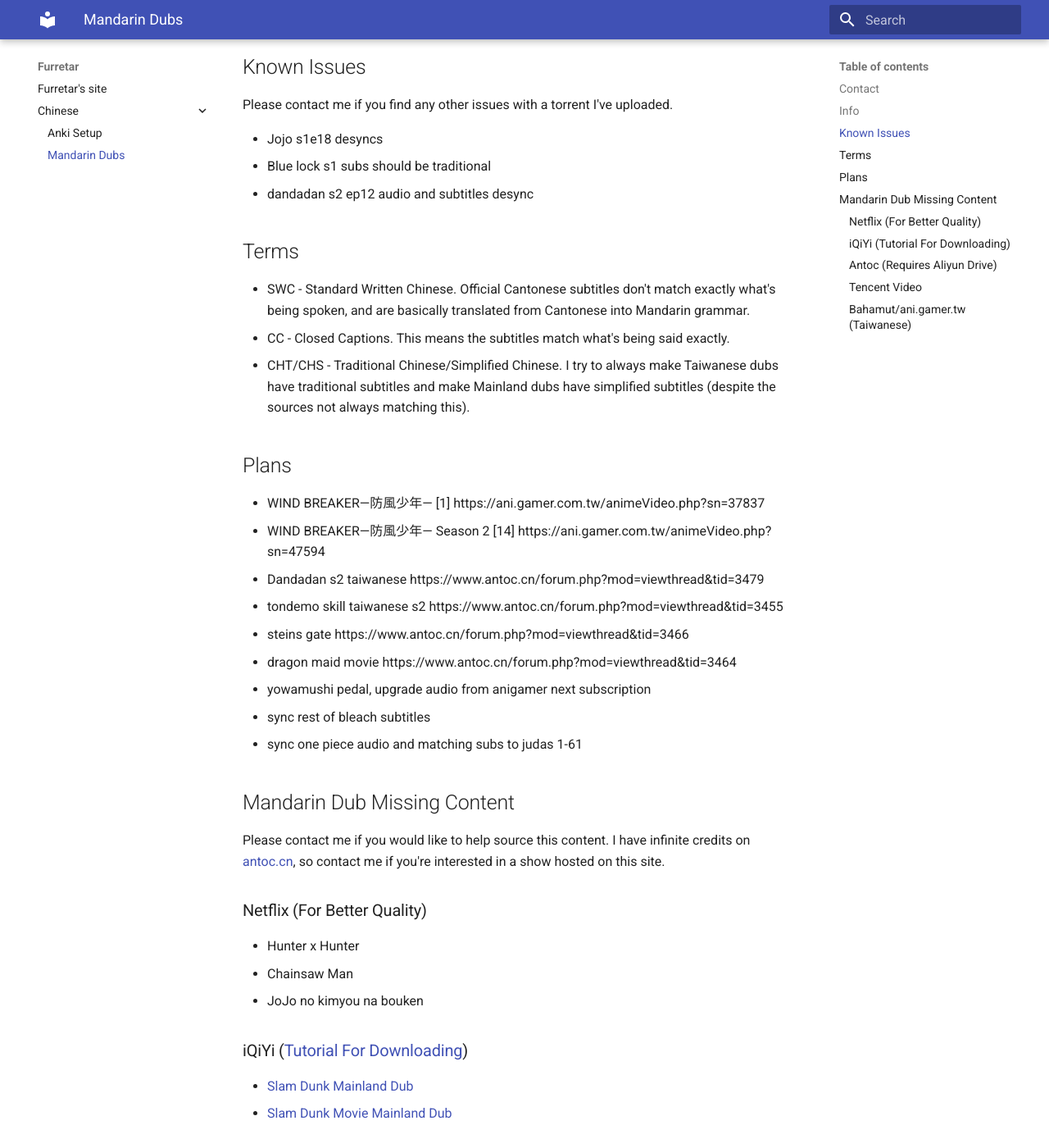
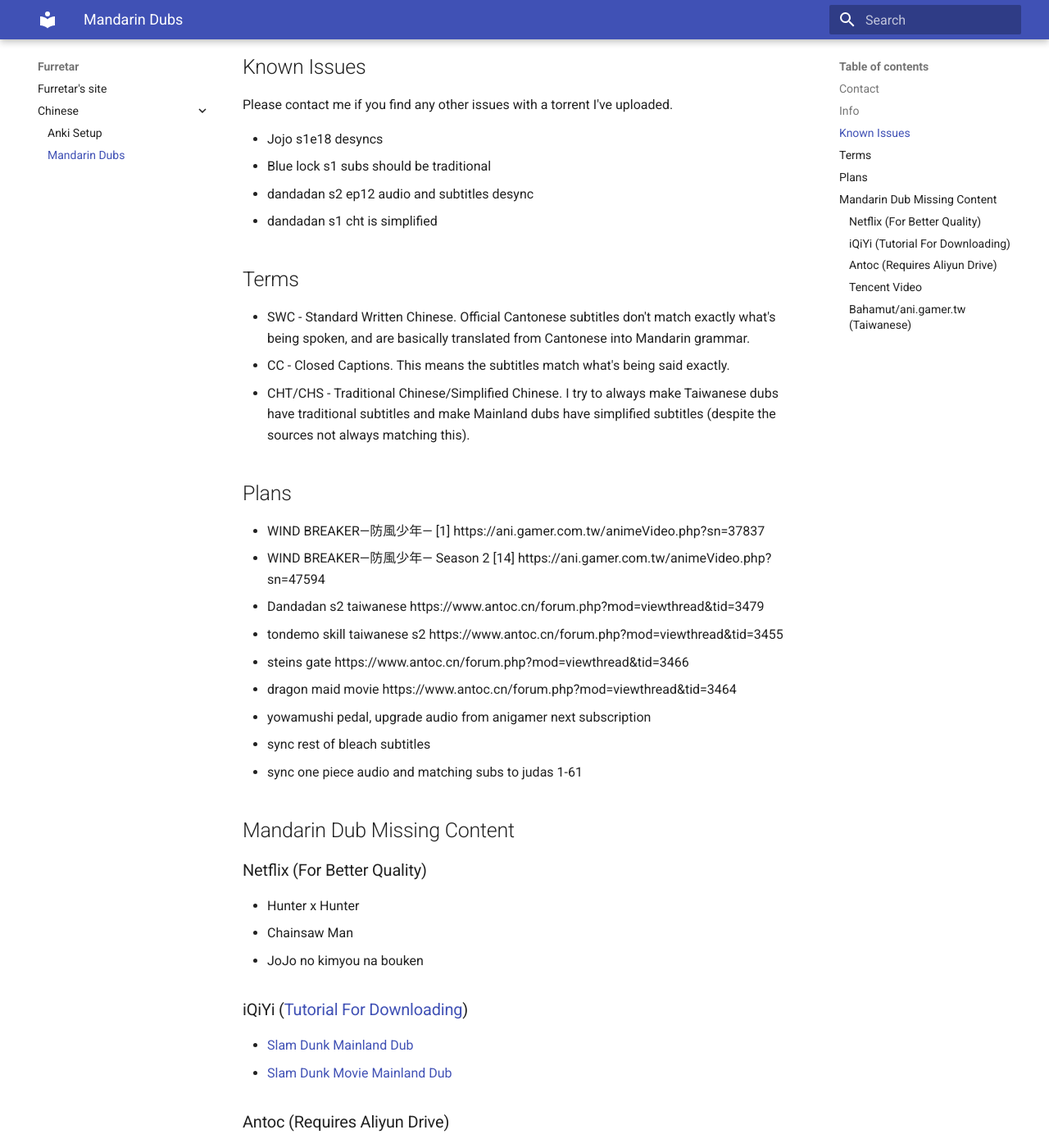
Before and after one commit to Furretar/furretar.github.io, an MkDocs documentation site: the page built from docs/chinese/mandarin-dubs.md, in a window 1280 px wide and 1400 px high, scrolled down 1115 px. Shown: the whole window at 82% size. Built offline with MkDocs 1.6.1 and Material for MkDocs 9.7.7, drawn with Linux system fonts in a browser that asks for light colours.

```diff
--- a/docs/chinese/mandarin-dubs.md
+++ b/docs/chinese/mandarin-dubs.md
@@ -31,6 +31,7 @@
 - Jojo s1e18 desyncs
 - Blue lock s1 subs should be traditional
 - dandadan s2 ep12 audio and subtitles desync
+- dandadan s1 cht is simplified
 
 ## Terms
 - SWC - Standard Written Chinese. Official Cantonese subtitles don't match exactly what's being spoken, and are basically translated from Cantonese into Mandarin grammar.
@@ -51,7 +52,6 @@
 
 
 ## Mandarin Dub Missing Content
-Please contact me if you would like to help source this content. I have infinite credits on [antoc.cn](www.antoc.cn/), so contact me if you're interested in a show hosted on this site.
 
 ### Netflix (For Better Quality)
 - Hunter x Hunter
```
